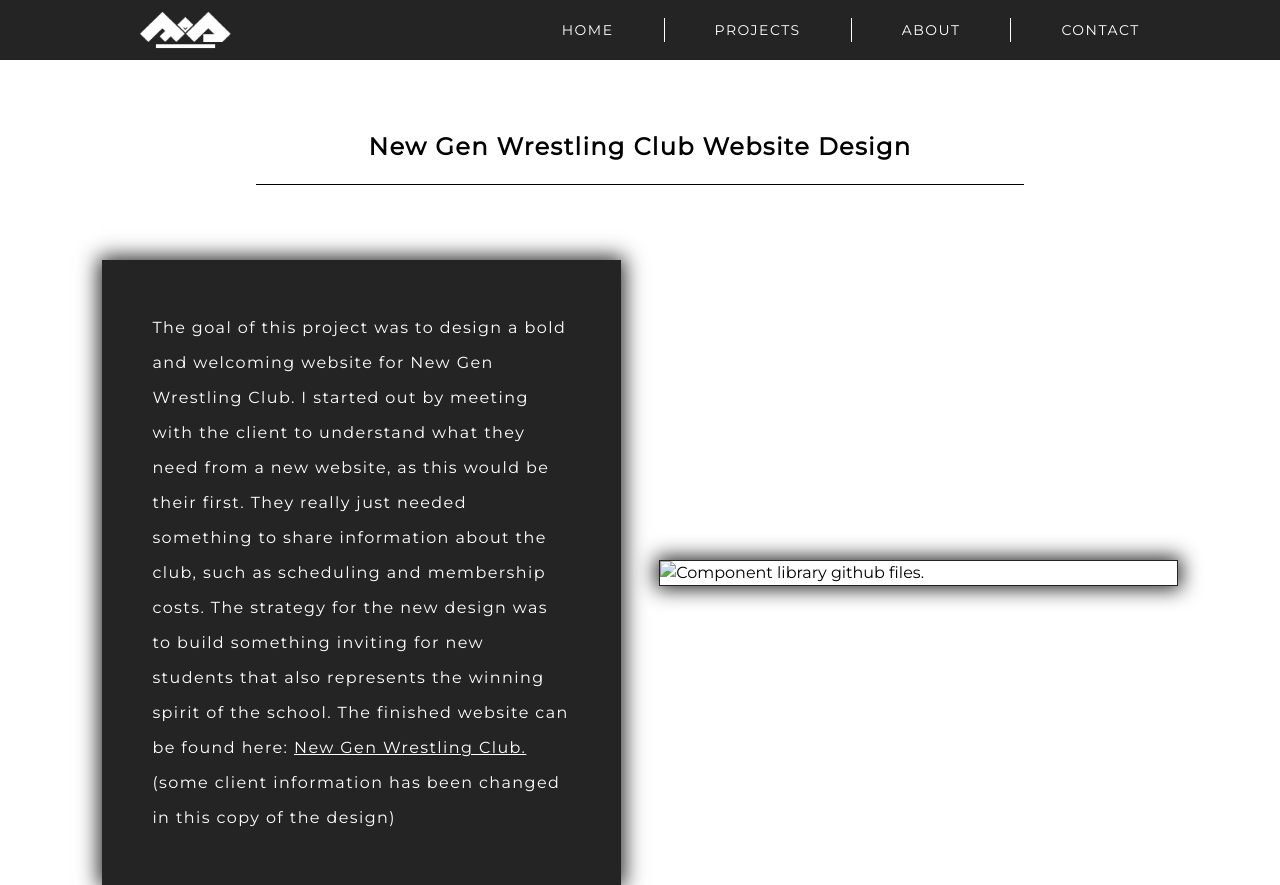
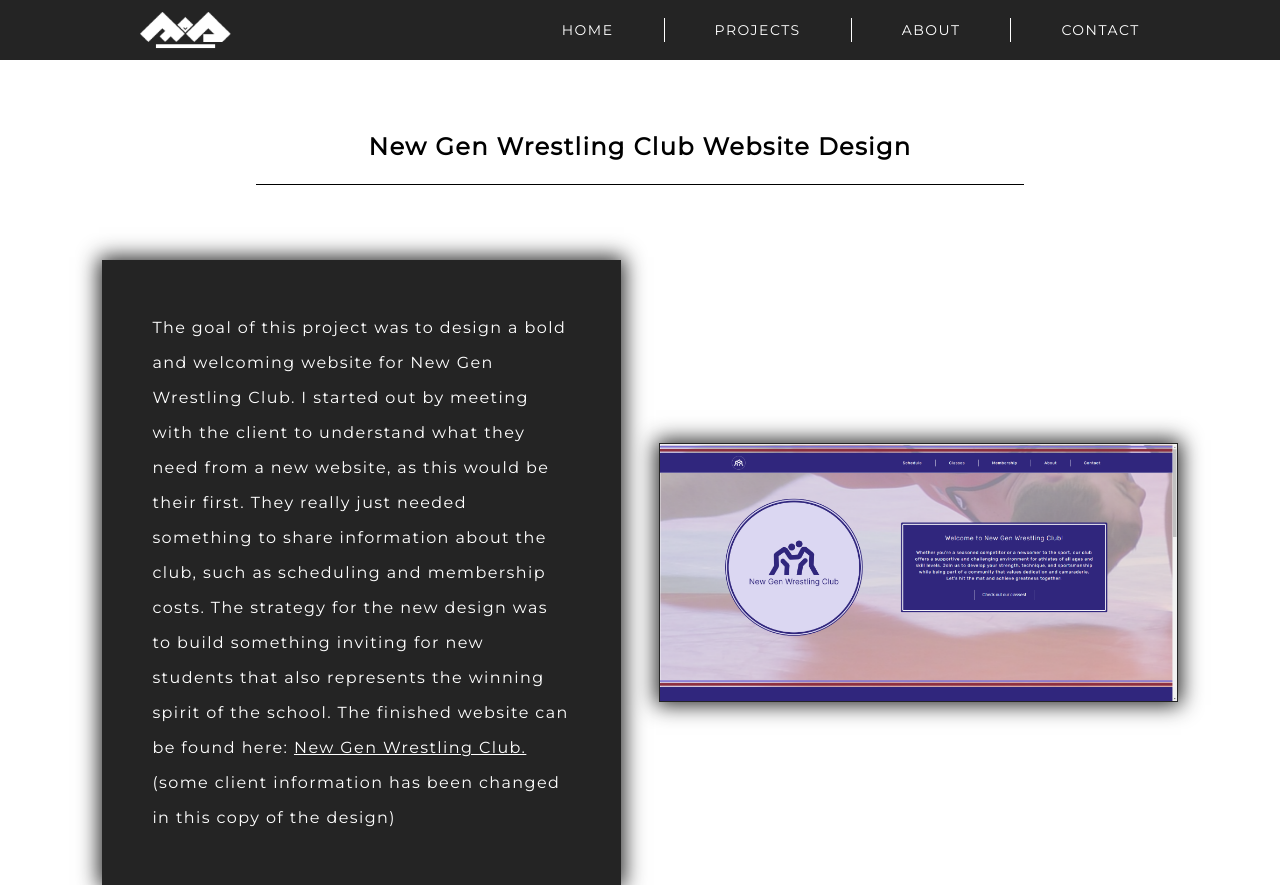
Before and after one commit to AndrewNarlock/website, a plain HTML site: page views/projectSeven.html in a window 1280 px wide. Shown: the top 885 px of the page. Drawn offline with Linux system fonts and the light colour scheme.

Commit message:
Update projectSeven.html

```diff
--- a/views/projectSeven.html
+++ b/views/projectSeven.html
@@ -53,7 +53,7 @@
                     that also represents the winning spirit of the school. The finished website can be found here:
                     <a href="https://ngwc.github.io/ngwc/" target="_blank" class="project-link">New Gen Wrestling Club.</a> (some client
                     information has been changed in this copy of the design)</p>
-                <img src="../styles/pictures/projectSeven/finalHome.png" alt="Component library github files." class="project-image">
+                <img src="../styles/pictures/projectSeven/finalpic.png" alt="Component library github files." class="project-image">
             </div>
             <div class="project-block">
                 <img src="../styles/pictures/projectSeven/sitemapngwc.png" alt="Site map and color palette for NGWC." class="project-image">
```
